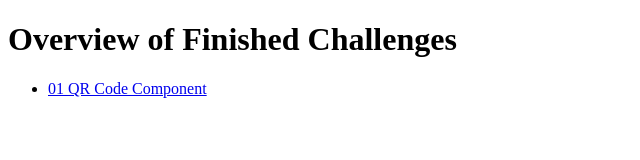
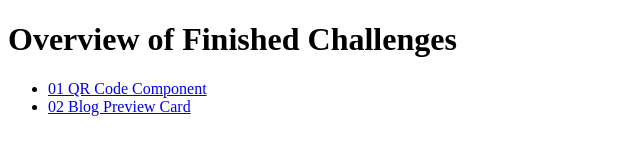
Before and after one commit to chilldeleuze/frontend-mentor, a plain HTML site: page index.html in a window 1280 px wide. Shown: the whole page, without its empty margins (0-640 px from the left). Drawn offline with Linux system fonts and the light colour scheme.

Commit message:
add second challenge to index.html

```diff
--- a/index.html
+++ b/index.html
@@ -7,6 +7,9 @@
 </head>
 <body>
     <h1>Overview of Finished Challenges</h1>
-    <ul><li><a href="/01 qr-code-component-main/index.html">01 QR Code Component</a></li></ul>
+    <ul>
+        <li><a href="/01 qr-code-component-main/index.html">01 QR Code Component</a></li>
+        <li><a href="/02 blog-preview-card-main/index.html">02 Blog Preview Card</a></li>
+    </ul>
 </body>
 </html>
```
